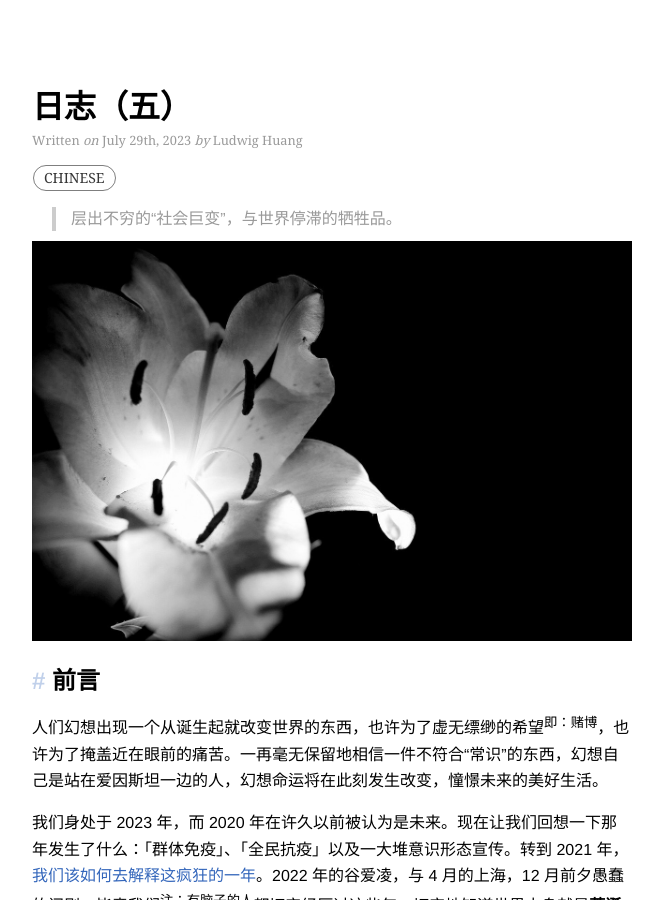
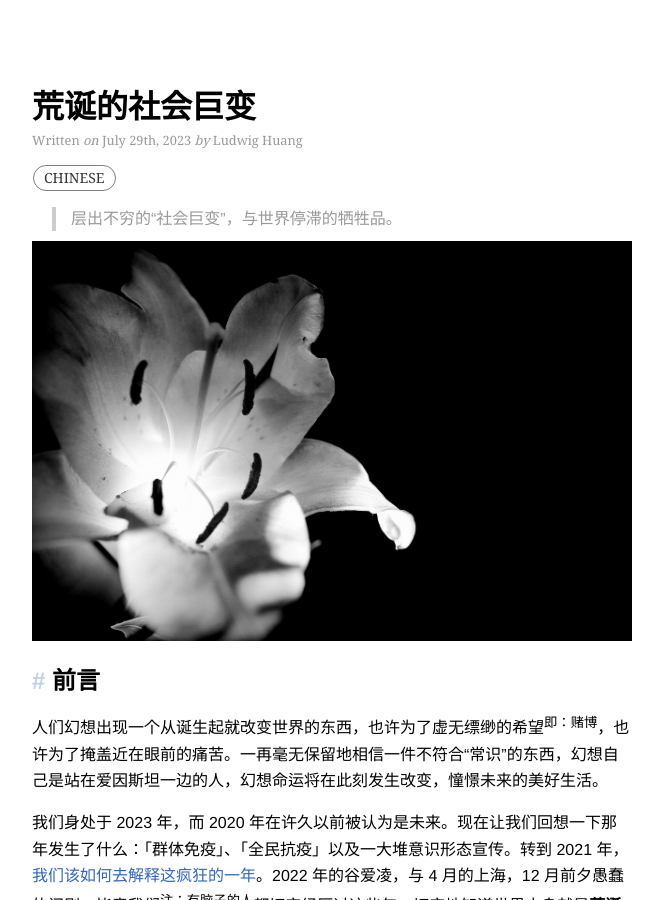
Before and after one commit to huang-feiyu/huang-feiyu.github.io, a Jekyll site: the page built from _posts/2023-07-29-diary-5.md, in a window 1280 px wide and 900 px high. Shown: the whole window, without its empty margins (308-971 px from the left). Built offline with Jekyll 4.4.1, drawn with Linux system fonts in a browser that asks for light colours; nearby versions of some CDN libraries.

Commit message:
post: update name

```diff
--- a/_posts/2023-07-29-diary-5.md
+++ b/_posts/2023-07-29-diary-5.md
@@ -1,6 +1,6 @@
 ---
 layout:      post
-title:       日志（五）
+title:       荒诞的社会巨变
 author:      Ludwig Huang
 categories:  diary
 tags:        [chinese]
```
